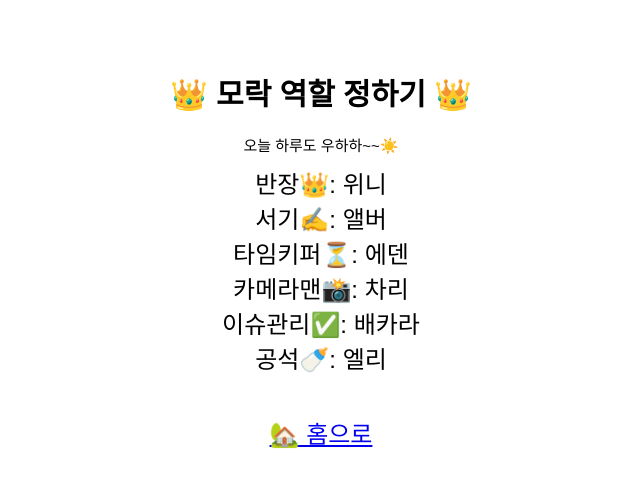
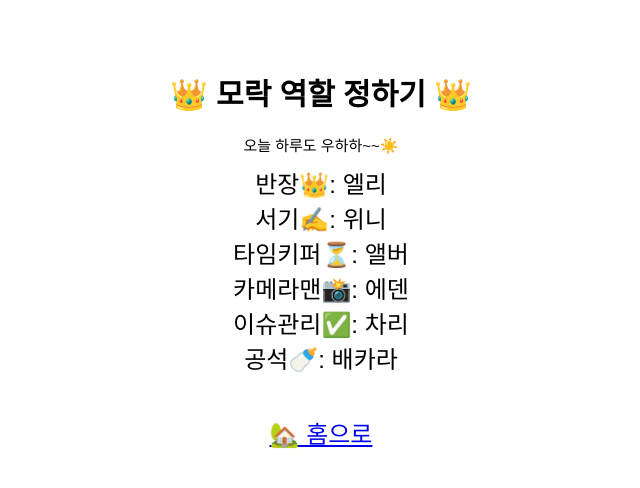
Before and after one commit to RIANAEH/learning, a React (Create React App) app: page /morak-role-selector in a window 1280 px wide. Shown: the top 488 px of the page, without its empty margins (319-959 px from the left). Built offline with nearby package versions, Linux system fonts and the light colour scheme.

Commit message:
fix: [모락 역할 정하기] 역할 로테이션 로직 변경
close #1

```diff
--- a/src/pages/MorakRoleSelector/MorakRoleSelector.js
+++ b/src/pages/MorakRoleSelector/MorakRoleSelector.js
@@ -11,8 +11,8 @@ const MorakRoleSelector = () => {
 
     useEffect(() => {
         const date = new Date().getDate();
-        const chaleeSequence = date % 6 - 1;
-        setSequences(members.slice(6 - chaleeSequence).concat(members.slice(0, 6 - chaleeSequence)));
+        const chaleeSequence = date % members.length;
+        setSequences(members.slice(-chaleeSequence).concat(members.slice(0, -chaleeSequence)));
     }, []);
 
     return (
```
